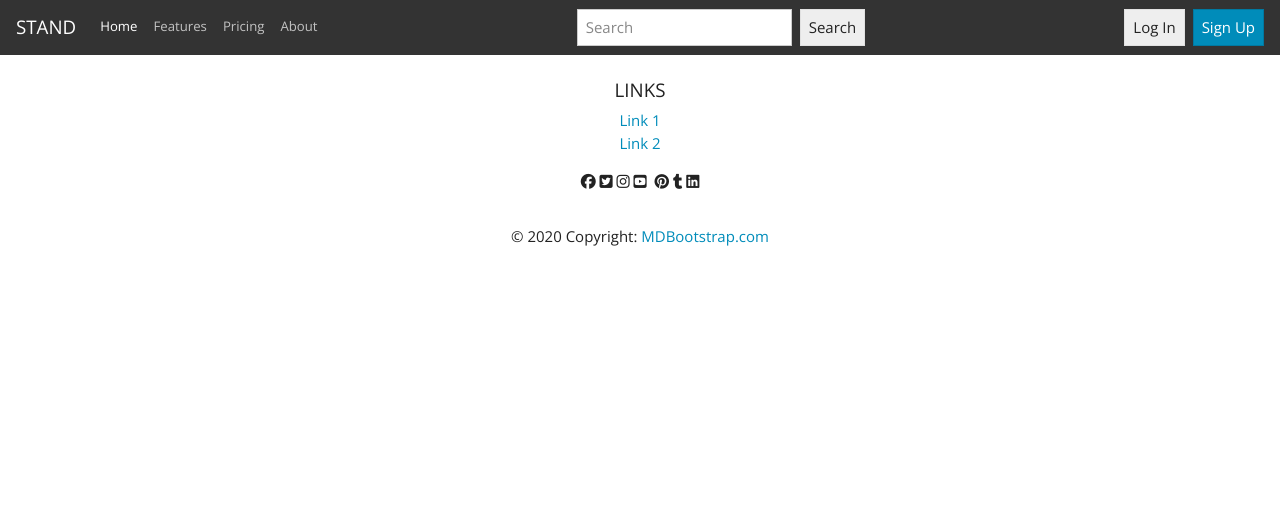
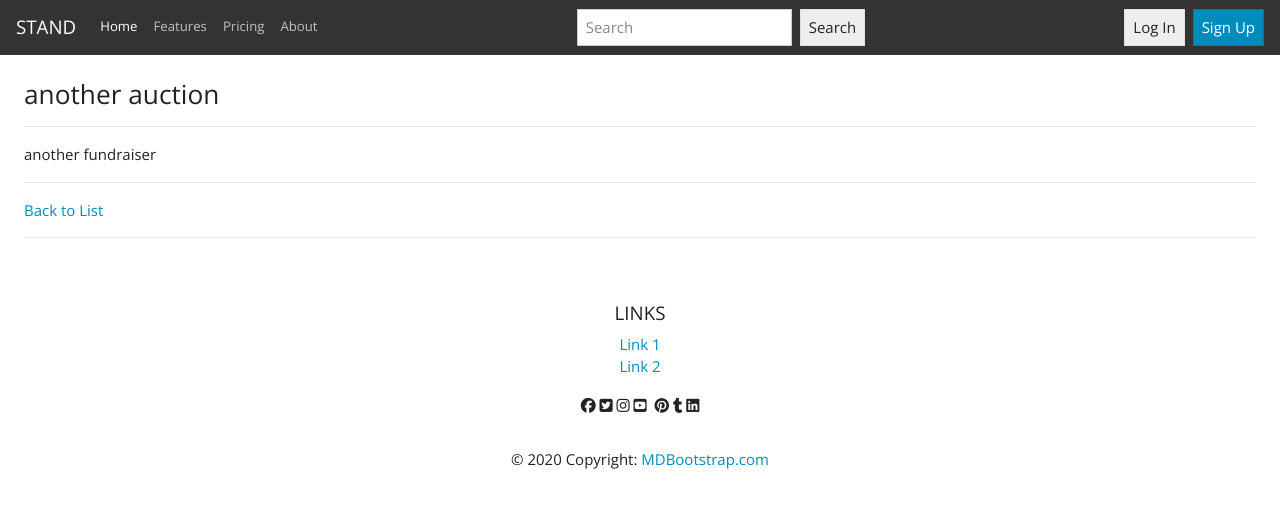
Before and after one commit to stasi815/Stand, a Django app: a page that uses auctions/templates/auctions/base.html in a window 1280 px wide. Shown: the top 508 px of the page. Run offline with Django 3.2, Linux system fonts and the light colour scheme; data comes from the database, SQL or seed files in the repository; both versions use the stored data as it was after the commit; some libraries are stand-ins or nearby versions.

Commit message:
added static files

```diff
--- a/auctions/models.py
+++ b/auctions/models.py
@@ -31,7 +31,7 @@ class Auction(models.Model):
         return self.name
 
     def get_absolute_url(self):
-        """ Returns a fully-qualified path for a page (/my-new-auction-page). """
+        """ Returns a fully-qualified path for a page (/new-auction-page). """
         path_components = {'slug': self.slug}
         return reverse("auction-details-page", kwargs=path_components)
 
--- /dev/null
+++ b/auctions/static/auctions/style.css
@@ -0,0 +1,7 @@
+.jumbotron {
+    background-position: center center;
+    background-repeat: no-repeat;
+    background-size: cover;
+    position: relative;
+    color: white;
+}
--- a/auctions/templates/auctions/auction_details.html
+++ b/auctions/templates/auctions/auction_details.html
@@ -1,11 +1,15 @@
 {% extends 'auctions/base.html' %}
 
 {% block content %}
-<!--
-    <ul>
-        {% for item in items %}
-            <li><a href='{{ item.slug }}'>{{ item.name }}</a></li>
-        {% endfor %}
-    </ul> -->
+  <div class="row">
+    <div class="col m-4">
+      <h3>{{ auction.name }}</h3>
+      <hr>
+      <p>{{ auction.description|linebreaksbr }}</p>
+      <hr>
+      <a href="{% url 'auctions-list-page' %}">Back to List</a><hr>
+
+    </div>
+  </div>
 
 {% endblock %}
--- a/auctions/templates/auctions/base.html
+++ b/auctions/templates/auctions/base.html
@@ -1,3 +1,4 @@
+{% load static %}
 <!DOCTYPE html>
 <html lang="en">
 
@@ -8,7 +9,7 @@
     <link rel="stylesheet" href="https://stackpath.bootstrapcdn.com/bootstrap/4.4.1/css/bootstrap.min.css"
         integrity="sha384-Vkoo8x4CGsO3+Hhxv8T/Q5PaXtkKtu6ug5TOeNV6gBiFeWPGFN9MuhOf23Q9Ifjh" crossorigin="anonymous">
     <link rel='stylesheet' href='https://bootswatch.com/4/yeti/bootstrap.min.css'>
-    <link rel="stylesheet" href="static/style.css">
+    <link rel="stylesheet" href="{% static 'auctions/style.css' %}">
     <script src="https://kit.fontawesome.com/0291534975.js" crossorigin="anonymous"></script>
     <title>STAND</title>
 </head>
@@ -43,7 +44,7 @@
             <form class="form-inline ml-auto">
                 {% if user.is_authenticated %}
                 <div class="text-white">Hello, <strong>{{ user.username }}</strong>!</div>
-                <a href="#" class="btn btn-success ml-4">New Auction</a>
+                <a href="{% url 'new-auction-page' %}" class="btn btn-success ml-4">New Auction</a>
                 <a href="{% url 'logout' %}" class="btn btn-danger ml-2">Log Out</a>
                 {% else %}
                 <a href="{% url 'login' %}" class="btn btn-secondary ml-2">Log In</a>
--- a/auctions/templates/auctions/home.html
+++ b/auctions/templates/auctions/home.html
@@ -1,8 +1,9 @@
 {% extends 'auctions/base.html' %}
+{% load static %}
 
 {% block content %}
 <div class="container">
-    <div class="jumbotron">
+    <div class="jumbotron" style="background-image: url('{% static 'auctions/images/bid.jpeg' %}')";>
         <h1 class="display-3">Stand</h1>
         <p class="lead">This is a simple hero unit, a simple jumbotron-style component for calling extra attention to featured content or information.</p>
         <hr class="my-4">
@@ -14,7 +15,7 @@
 </div>
 <ul>
     {% for auction in auctions %}
-        <li><a href="#">{{ auction.name }}</a></li>
+        <li><a href="{% url 'auction-details-page' auction.slug %}">{{ auction.name }}</a></li>
     {% endfor %}
 </ul>
 
--- a/auctions/views.py
+++ b/auctions/views.py
@@ -28,8 +28,6 @@ class AuctionsList(ListView):
 
 class AuctionDetailView(DetailView):
     model = Auction
-    template_name = 'auctions/auction_details.html'
-    context_object_name = 'auction'
 
     def get(self, request, slug):
         """ Returns a specific auction page by slug. """
--- a/stand/settings.py
+++ b/stand/settings.py
@@ -123,6 +123,10 @@ USE_TZ = True
 
 STATIC_URL = '/static/'
 
+STATICFILES_DIRS = [
+     os.path.join(BASE_DIR, "static"),
+ ]
+
 # Auctions app settings
 AUCTION_NAME_MAX_LENGTH = 600
 
--- a/stand/urls.py
+++ b/stand/urls.py
@@ -16,6 +16,10 @@ Including another URLconf
 from django.contrib import admin
 from django.urls import include, path
 
+from django.conf import settings
+from django.conf.urls.static import static
+
+
 urlpatterns = [
     # Auctions App
     path('', include('auctions.urls')),
@@ -28,4 +32,5 @@ urlpatterns = [
 
     # Auth
     path('accounts/', include('django.contrib.auth.urls')),
-]
+
+] + static(settings.STATIC_URL, document_root=settings.STATIC_ROOT)
--- a/templates/base.html
+++ b/templates/base.html
@@ -8,7 +8,7 @@
     <link rel="stylesheet" href="https://stackpath.bootstrapcdn.com/bootstrap/4.4.1/css/bootstrap.min.css"
         integrity="sha384-Vkoo8x4CGsO3+Hhxv8T/Q5PaXtkKtu6ug5TOeNV6gBiFeWPGFN9MuhOf23Q9Ifjh" crossorigin="anonymous">
     <link rel='stylesheet' href='https://bootswatch.com/4/yeti/bootstrap.min.css'>
-    <link rel="stylesheet" href="static/style.css">
+    <link rel="stylesheet" href="auctions/static/auctions/style.css">
     <script src="https://kit.fontawesome.com/0291534975.js" crossorigin="anonymous"></script>
     <title>STAND</title>
 </head>
```
Also changed, not shown: auctions/static/auctions/images/bid.jpeg (added), auctions/static/auctions/images/do_something.jpg (added), db.sqlite3.
